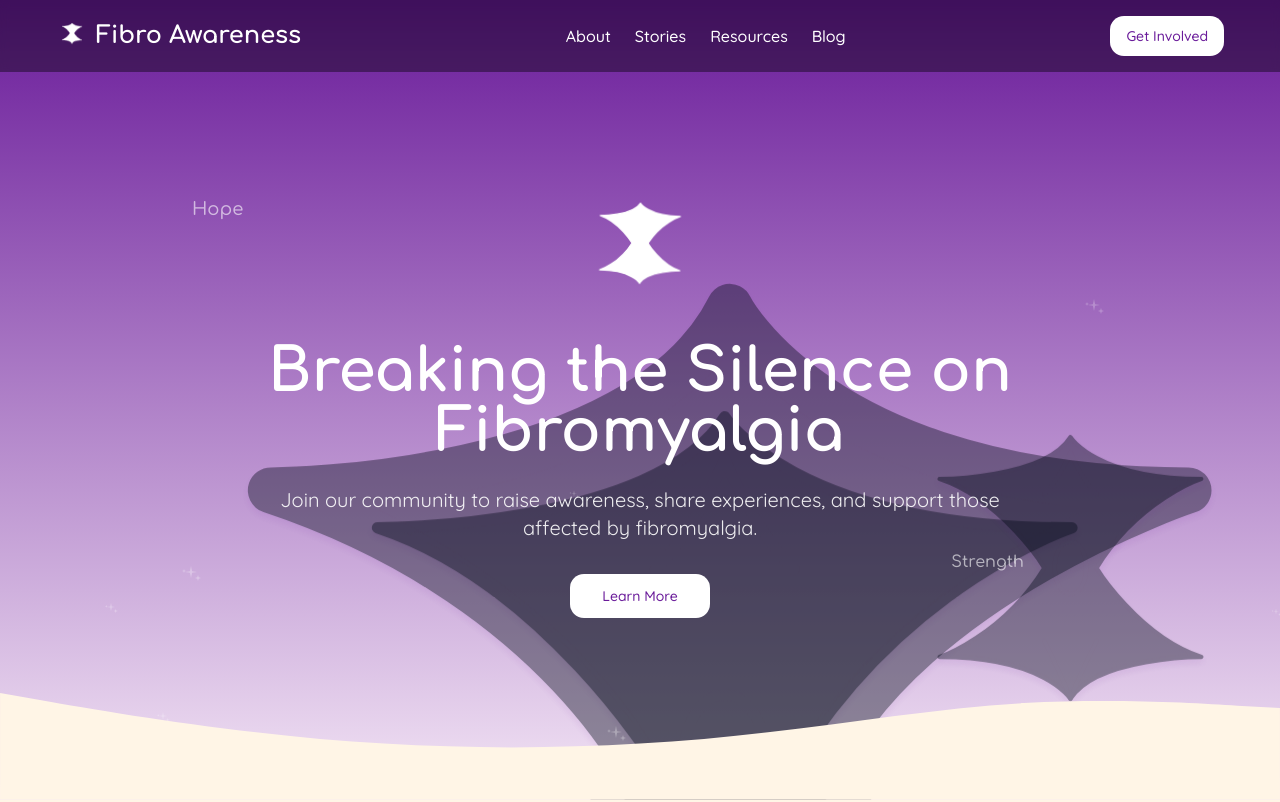
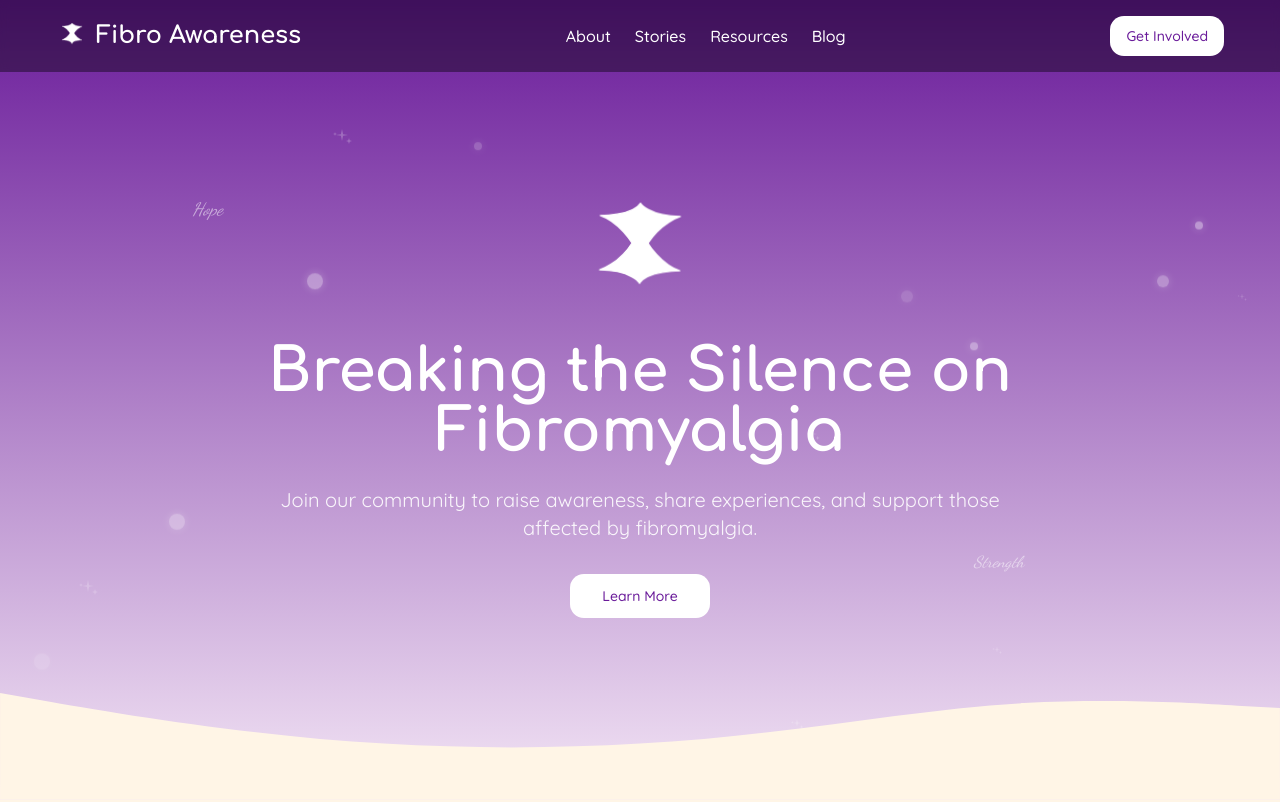
Before and after one commit to Terry-Diana/flutter-for-fibro, a React (Vite) app: page / in a window 1280 px wide. Shown: the top 802 px of the page. Built offline with nearby package versions, Linux system fonts and the light colour scheme.

Commit message:
Refactor: Hero section with particles
Replaced butterflies with glowing particles and kept one butterfly. Updated floating words font.

```diff
--- a/src/components/FloatingWords.tsx
+++ b/src/components/FloatingWords.tsx
@@ -10,7 +10,7 @@ type FloatingWordsProps = {
 const FloatingWords = ({ className, style, children }: FloatingWordsProps) => {
   return (
     <div
-      className={`absolute text-white/60 font-comfortaa font-medium select-none ${className}`}
+      className={`absolute text-white/50 font-medium select-none ${className}`}
       style={style}
     >
       {children}
--- /dev/null
+++ b/src/components/GlowingParticle.tsx
@@ -0,0 +1,31 @@
+
+import React from "react";
+import { cn } from "@/lib/utils";
+
+type GlowingParticleProps = {
+  className?: string;
+  style?: React.CSSProperties;
+  size?: "sm" | "md" | "lg";
+};
+
+const GlowingParticle = ({ className, style, size = "md" }: GlowingParticleProps) => {
+  const sizeClasses = {
+    sm: "w-2 h-2",
+    md: "w-3 h-3",
+    lg: "w-4 h-4"
+  };
+
+  return (
+    <div
+      className={cn(
+        "rounded-full bg-white/40 animate-float-up",
+        "shadow-[0_0_10px_rgba(255,255,255,0.3)]",
+        sizeClasses[size],
+        className
+      )}
+      style={style}
+    />
+  );
+};
+
+export default GlowingParticle;
--- a/src/components/HeroSection.tsx
+++ b/src/components/HeroSection.tsx
@@ -4,6 +4,7 @@ import { Button } from "@/components/ui/button";
 import ButterflyIcon from "./ButterflyIcon";
 import SparkleIcon from "./SparkleIcon";
 import FloatingWords from "./FloatingWords";
+import GlowingParticle from "./GlowingParticle";
 
 const HeroSection = () => {
   const scrollToAbout = () => {
@@ -15,42 +16,41 @@ const HeroSection = () => {
 
   return (
     <div className="min-h-screen relative overflow-hidden flex items-center justify-center gradient-bg">
-      {/* Reduced Decorative Butterflies */}
+      {/* Floating Elements */}
       <div className="absolute inset-0 overflow-hidden">
-        {[...Array(3)].map((_, i) => (
-          <ButterflyIcon
-            key={`butterfly-${i}`}
-            variant={i % 2 === 0 ? "detailed" : "simple"}
-            className={`absolute opacity-40 animate-float butterfly-shadow`}
+        {/* Soft Glowing Particles */}
+        {[...Array(12)].map((_, i) => (
+          <GlowingParticle
+            key={`particle-${i}`}
+            size={i % 3 === 0 ? "lg" : i % 2 === 0 ? "md" : "sm"}
+            className="absolute"
             style={{
               left: `${Math.random() * 100}%`,
-              top: `${Math.random() * 100}%`,
-              animationDelay: `${Math.random() * 5}s`,
-              transform: `rotate(${Math.random() * 360}deg) scale(${
-                Math.random() * 0.3 + 0.4
-              })`,
+              top: `${Math.random() * 100 + 20}%`, // Start lower so they float up
+              animationDelay: `${Math.random() * 8}s`,
+              animationDuration: `${Math.random() * 4 + 6}s`,
             }}
           />
         ))}
 
         {/* Gentle Sparkles */}
-        {[...Array(8)].map((_, i) => (
+        {[...Array(6)].map((_, i) => (
           <SparkleIcon
             key={`sparkle-${i}`}
             size={i % 3 === 0 ? "lg" : i % 2 === 0 ? "md" : "sm"}
-            className={`absolute text-white/30 animate-pulse-gentle`}
+            className={`absolute text-white/25 animate-pulse-gentle`}
             style={{
               left: `${Math.random() * 100}%`,
               top: `${Math.random() * 100}%`,
               animationDelay: `${Math.random() * 3}s`,
-              animationDuration: `${Math.random() * 2 + 2}s`,
+              animationDuration: `${Math.random() * 2 + 3}s`,
             }}
           />
         ))}
 
-        {/* Floating Affirmation Words */}
+        {/* Floating Affirmation Words with script font */}
         <FloatingWords
-          className="text-lg animate-float"
+          className="text-lg animate-float font-dancing italic"
           style={{
             left: "15%",
             top: "25%",
@@ -62,7 +62,7 @@ const HeroSection = () => {
         </FloatingWords>
 
         <FloatingWords
-          className="text-base animate-float"
+          className="text-base animate-float font-dancing italic"
           style={{
             right: "20%",
             top: "70%",
--- a/src/index.css
+++ b/src/index.css
@@ -1,5 +1,5 @@
 
-@import url('https://fonts.googleapis.com/css2?family=Comfortaa:wght@300;400;500;600;700&family=Quicksand:wght@300;400;500;600;700&display=swap');
+@import url('https://fonts.googleapis.com/css2?family=Comfortaa:wght@300;400;500;600;700&family=Quicksand:wght@300;400;500;600;700&family=Dancing+Script:wght@400;500;600;700&display=swap');
 
 @tailwind base;
 @tailwind components;
--- a/tailwind.config.ts
+++ b/tailwind.config.ts
@@ -73,6 +73,11 @@ export default {
 					'0%, 100%': { transform: 'translateY(0)' },
 					'50%': { transform: 'translateY(-10px)' }
 				},
+				'float-up': {
+					'0%': { transform: 'translateY(0)', opacity: '0.7' },
+					'50%': { opacity: '1' },
+					'100%': { transform: 'translateY(-100px)', opacity: '0' }
+				},
 				'flutter': {
 					'0%': { transform: 'rotate(-5deg) translateY(0)' },
 					'25%': { transform: 'rotate(10deg) translateY(-5px)' },
@@ -93,13 +98,15 @@ export default {
 				'accordion-down': 'accordion-down 0.2s ease-out',
 				'accordion-up': 'accordion-up 0.2s ease-out',
 				'float': 'float 6s ease-in-out infinite',
+				'float-up': 'float-up 8s linear infinite',
 				'flutter': 'flutter 8s ease-in-out infinite',
 				'fade-in': 'fade-in 0.6s ease-out',
 				'pulse-gentle': 'pulse-gentle 3s ease-in-out infinite'
 			},
 			fontFamily: {
 				'comfortaa': ['Comfortaa', 'sans-serif'],
-				'quicksand': ['Quicksand', 'sans-serif']
+				'quicksand': ['Quicksand', 'sans-serif'],
+				'dancing': ['Dancing Script', 'cursive']
 			}
 		}
 	},
```
